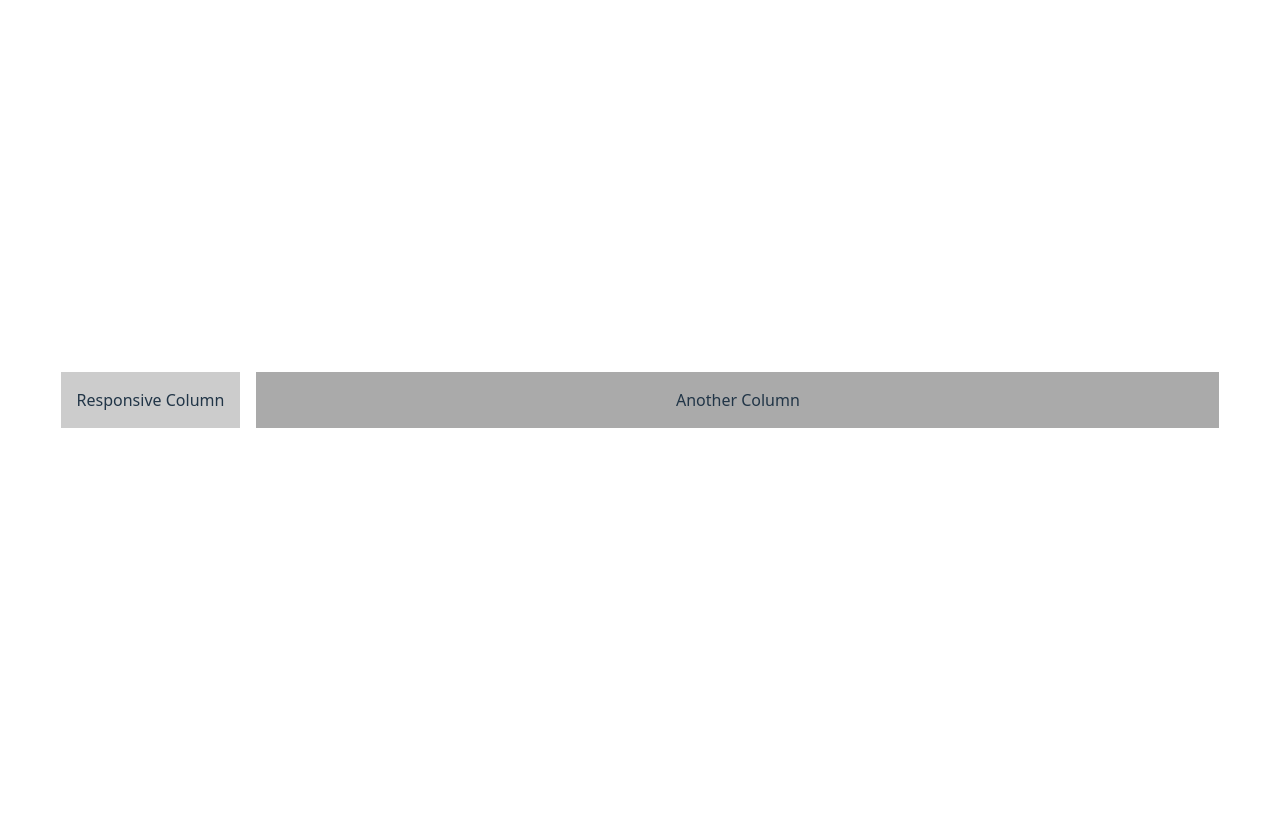
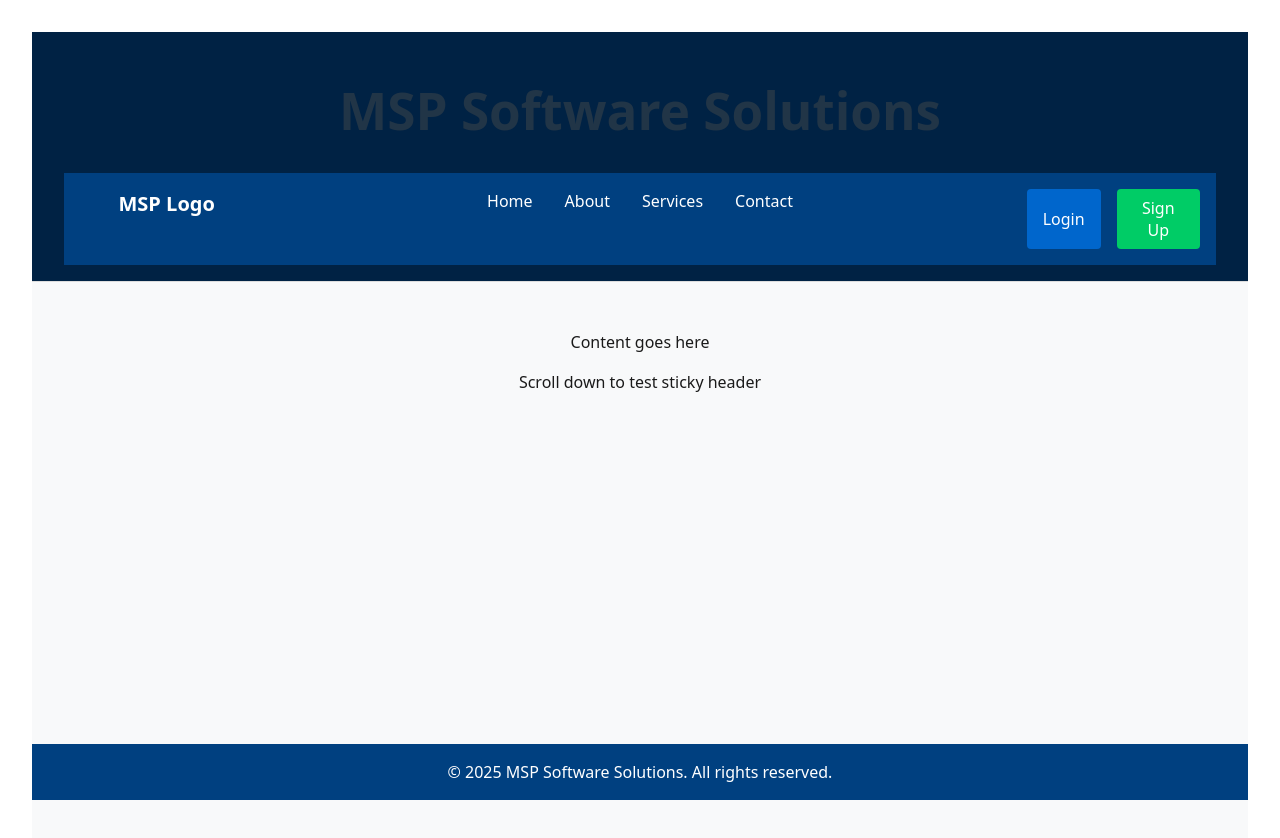
Before and after one commit to kayloshai/trade-locator, a React (Vite) app: page / in a window 1280 px wide. Shown: the top 838 px of the page. Before the commit the page ends 800 px from the top, so only its background shows below. Built offline with nearby package versions, Linux system fonts and the light colour scheme.

Commit message:
Update Base Layout to use header, footer and nav bar

```diff
--- a/src/App.tsx
+++ b/src/App.tsx
@@ -5,7 +5,7 @@ function App() {
 
   return (
     <>
-      <BaseLayout className='Grid'/>
+      <BaseLayout className='Grid' title="MSP Software Solutions" content={"Content goes here"}/>
     </>
   )
 }
--- a/src/components/layouts/baseLayout.tsx
+++ b/src/components/layouts/baseLayout.tsx
@@ -1,24 +1,33 @@
 // src/components/BaseLayout.tsx
-import { Grid, Col } from "./grid"
+import { Col } from "./grid"
+import { Header } from "../header/header";
+import { NavMenu } from "../navigation/horizontalNav";
+import { Footer } from "../footer/footer";
 
 interface Props {
   className?: string;
+  title: string,
+  content: React.ReactNode
   onClick?: () => any;
 }
 
-export const BaseLayout = (props: Props) => {
+export const BaseLayout = ({className, title, content}: Props) => {
 
   return (
-   <>
-      <Grid className={props.className}>
-  <Col sm={6} md={4} lg={3} xl={2}>
-    <div style={{ background: "#ccc", padding: "1rem" }}>Responsive Column</div>
+   <div style={{background: "#F8F9FA"}} className={className}>
+   <Header>
+        <h1>{title}</h1>
+        <Col>
+    <NavMenu/>
   </Col>
-  <Col sm={6} md={8} lg={9} xl={10}>
-    <div style={{ background: "#aaa", padding: "1rem" }}>Another Column</div>
-  </Col>
-</Grid>
+      </Header>
+      <main style={{ padding: "2rem" }}>
+        <p style={{color: "#1A1A1A"}}>{content}</p>
+        {/* lots of content to scroll */}
+        <div style={{ height: "60vh",color: "#1A1A1A"}}>Scroll down to test sticky header</div>
+      </main>
+      <Footer children={"MSP Software Solutions. All rights reserved."}/>
 
-   </>
+   </div>
   );
 }
```
